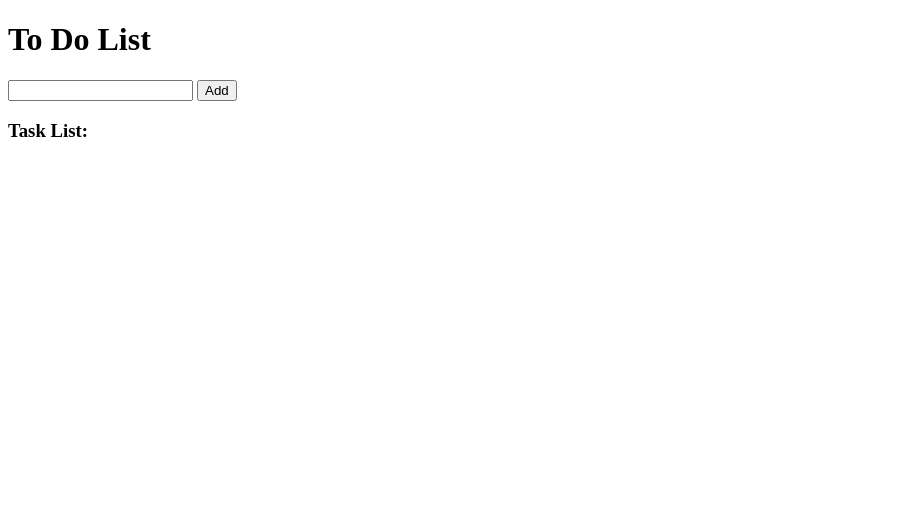
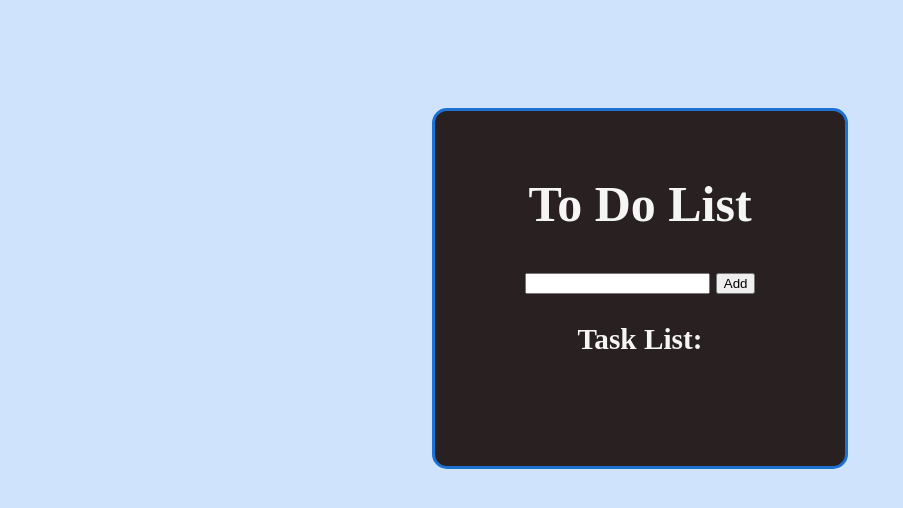
Before and after one commit to Mhn23/to-do-list, a plain HTML site: page index.html in a window 1280 px wide. Shown: the whole page, without its empty margins (0-903 px from the left). Drawn offline with Linux system fonts and the light colour scheme.

Commit message:
added styling

```diff
--- a/index.html
+++ b/index.html
@@ -5,10 +5,12 @@
         <script src="index.js" defer></script>
     </head>
     <body>
-        <div>
+        <div class="listBox">
             <h1>To Do List</h1>
-            <input type="text">
-            <button>Add</button>
+            <div>
+                <input type="text">
+                <button>Add</button>
+            </div>
             <h3>Task List:</h3>
             <ul></ul>
         </div>
--- a/style.css
+++ b/style.css
@@ -0,0 +1,21 @@
+.listBox{
+    display: flex;
+    flex-direction: column;
+    align-items: center;
+    margin-top: 100px;
+    border-style: solid;
+    padding: 30px;
+    border-radius: 15px;
+    border-color: #1d71d1;
+    background-color: #292121;
+    color: whitesmoke;
+    font-size: 25px;
+    width: 350px;
+}
+
+body{
+    background-color: #cfe4fc;
+    display: flex;
+    flex-direction: column;
+    align-items: center;
+}
```
Also changed, not shown: 1 other file.
